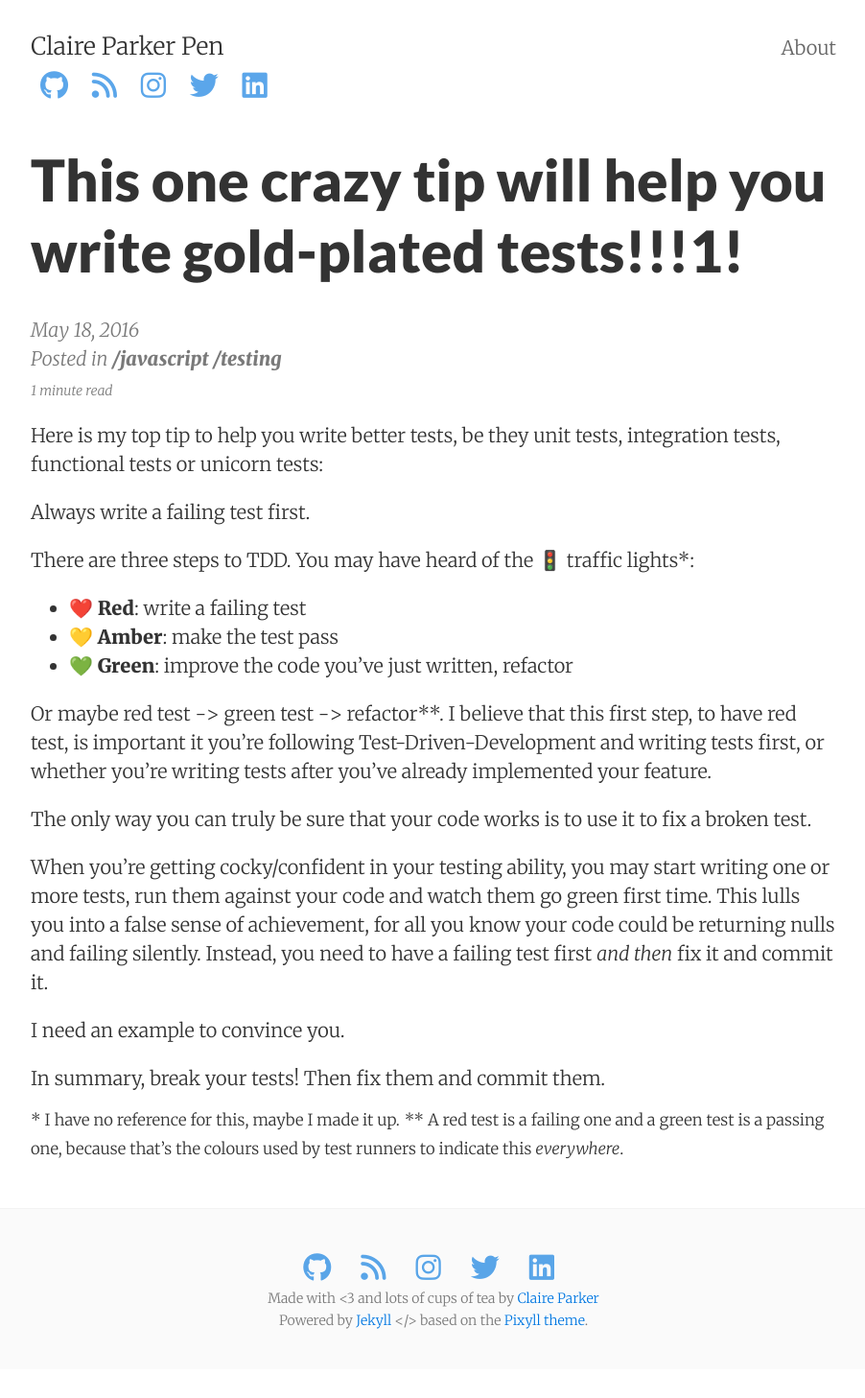
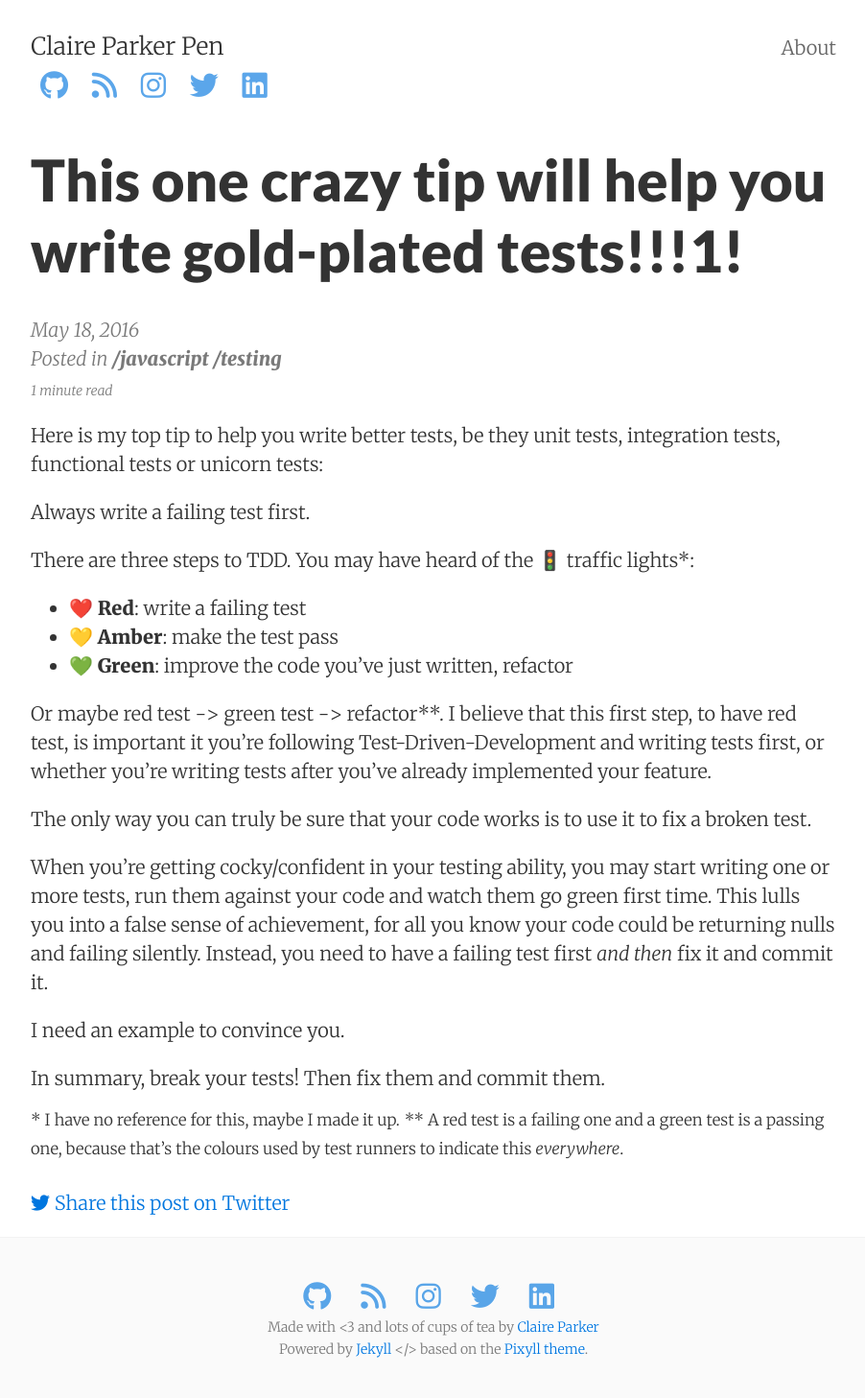
Before and after one commit to claire-codes/blog-com, a Jekyll site: the page built from _posts/2016-05-18-this-one-crazy-tip-will-help-you-write-gold-plated-tests1.markdown, in a window 1280 px wide. Shown: the whole page at 96% size, without its empty margins (188-1090 px from the left). Built offline with Jekyll 4.4.1, drawn with Linux system fonts in a browser that asks for light colours; nearby versions of some CDN libraries; Markdown is read by kramdown in place of the engine named in the settings; comment, search, counter and statistics services are not loaded; before the commit the page ends 1427 px from its top, so only the background shows below that.

Commit message:
:closed_book: Rip out share buttons config

```diff
--- a/_config.yml
+++ b/_config.yml
@@ -22,18 +22,6 @@
 gems:
   - jekyll-sitemap
 
-# Post sharing icons
-show_sharing_icons: false
-# Change to 'true' to enable individual icons
-share_facebook: false
-share_twitter: false
-share_googleplus: false
-share_linkedin: false
-share_digg: false
-share_tumblr: false
-share_reddit: false
-share_stumbleupon: false
-share_hackernews: false
 # Disqus post comments
 # (leave blank to disable Disqus)
 disqus_shortname: 'claireparkerpen'
--- a/_includes/share_buttons.html
+++ b/_includes/share_buttons.html
@@ -1,41 +1,8 @@
 <div class="share-page">
-  {{ site.text.share_buttons.text }}
-
-  <div class="share-links">
-    {% if site.share_facebook %}
-      <a class="fa fa-facebook" href="https://facebook.com/sharer.php?u={{ site.url }}{{ page.url }}" rel="nofollow" target="_blank"></a>
-    {% endif %}
-
-    {% if site.share_twitter %}
-      <a class="fa fa-twitter" href="https://twitter.com/intent/tweet?text={{ page.title }}&url={{ site.url }}{{ page.url }}" rel="nofollow" target="_blank"></a>
-    {% endif %}
-
-    {% if site.share_googleplus %}
-      <a class="fa fa-google-plus" href="https://plus.google.com/share?url={{ site.url }}{{ page.url }}" rel="nofollow" target="_blank"></a>
-    {% endif %}
-
-    {% if site.share_linkedin %}
-      <a class="fa fa-linkedin" href="http://www.linkedin.com/shareArticle?url={{ site.url }}{{ page.url }}&title={{ page.title }}" rel="nofollow" target="_blank"></a>
-    {% endif %}
-
-    {% if site.share_digg %}
-      <a class="fa fa-digg" href="http://digg.com/submit?url={{ site.url }}{{ page.url }}&title={{ page.title }}" rel="nofollow" target="_blank"></a>
-    {% endif %}
-
-    {% if site.share_tumblr %}
-      <a class="fa fa-tumblr" href="http://www.tumblr.com/share/link?url={{ site.url }}{{ page.url }}&name={{ page.title }}" rel="nofollow" target="_blank"></a>
-    {% endif %}
-
-    {% if site.share_reddit %}
-      <a class="fa fa-reddit" href="http://reddit.com/submit?url={{ site.url }}{{ page.url }}&title={{ page.title }}" rel="nofollow" target="_blank"></a>
-    {% endif %}
-
-    {% if site.share_stumbleupon %}
-      <a class="fa fa-stumbleupon" href="http://www.stumbleupon.com/submit?url={{ site.url }}{{ page.url }}&title={{ page.title }}" rel="nofollow" target="_blank"></a>
-    {% endif %}
-
-    {% if site.share_hackernews %}
-      <a class="fa fa-hacker-news" onclick="parent.postMessage('submit','*')" href="https://news.ycombinator.com/submitlink?u={{ site.url }}{{ page.url }}&t={{ page.title }}" rel="nofollow" target="_blank"></a>
-    {% endif %}
-  </div>
+    <div class="c-share-button__wrapper">
+        <a class="c-share-button__link" href="https://twitter.com/intent/tweet?text={{ page.title }}&url={{ site.url }}{{ page.url }}&via=claireparkerpen" rel="nofollow" target="_blank">
+            <span class="c-share-button__font-icon fa fa-twitter" aria-hidden="true"></span>
+            <span class="c-share-button__label"> Share this post on Twitter</span>
+        </a>
+    </div>
 </div>
--- a/_layouts/post.html
+++ b/_layouts/post.html
@@ -28,9 +28,7 @@
     </article>
 </div>
 
-{% if site.show_sharing_icons %}
-  {% include share_buttons.html %}
-{% endif %}
+{% include share_buttons.html %}
 
 {% if site.show_post_footers %}
   {% include post_footer.html %}
```
